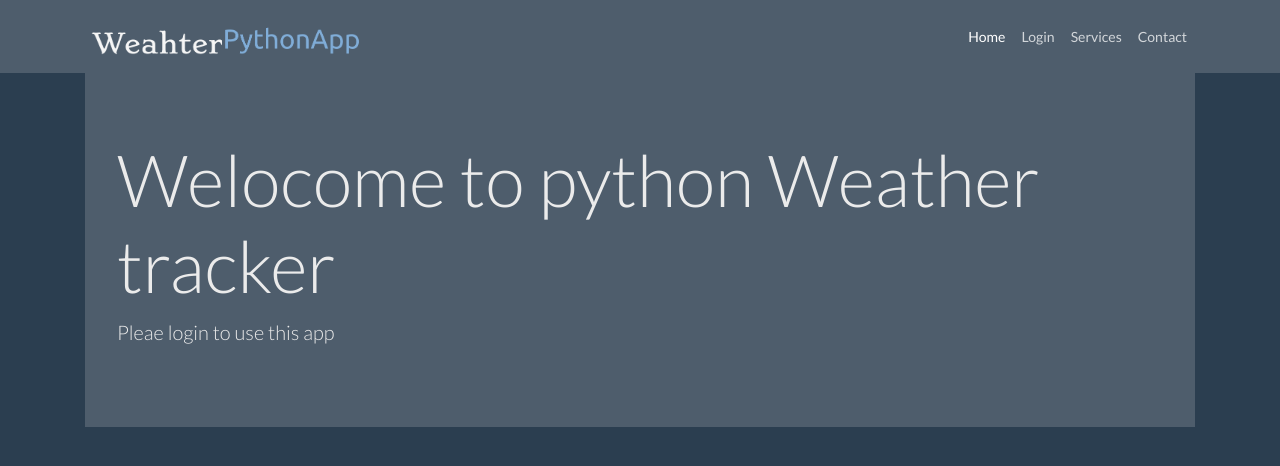
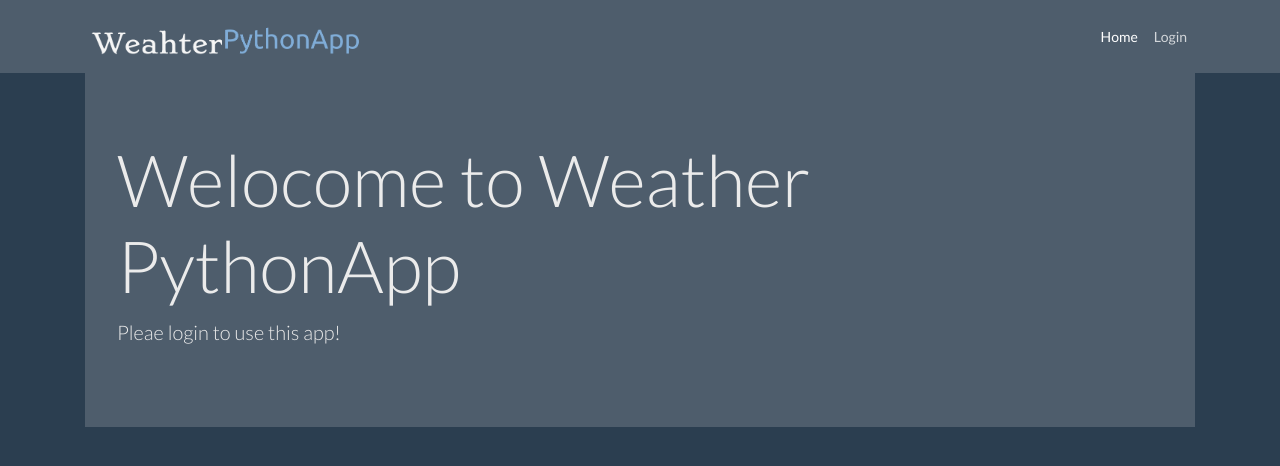
Before and after one commit to Spagecko/PythonFlaskWeatherApp, a Flask app: page / in a window 1280 px wide. Shown: the top 466 px of the page. Run offline with Flask 2, Linux system fonts and the light colour scheme; some libraries are stand-ins or nearby versions.

Commit message:
Add files via upload

```diff
--- a/Templates/home.html
+++ b/Templates/home.html
@@ -2,10 +2,14 @@
 
 {% block body %}
 {% include 'includes/_navbar.html' %}
+    <body>
         {% if loginID != False %}
+
         <div class="container-fluid">
             {% include 'includes/_jumbotron.html' %}
         </div>
+
+
         {%if len %}
         <div class="row text-center">
 
@@ -38,9 +42,5 @@
 
         {% endif %}
 
-
-
-
-
-
         {% endblock %}
+    </body>
--- a/Templates/includes/PleaseLogin.html
+++ b/Templates/includes/PleaseLogin.html
@@ -1,7 +1,7 @@
 <header class="jumbotron my-4">
-    <h1 class="display-3">Welocome to python Weather tracker  </h1>
+    <h1 class="display-3">Welocome to Weather PythonApp  </h1>
 
-    <p class="lead">Pleae login to use this app</p>
+    <p class="lead">Pleae login to use this app!</p>
 
 
 </header>
--- a/Templates/includes/_navbar.html
+++ b/Templates/includes/_navbar.html
@@ -19,12 +19,7 @@
                 <li class="nav-item">
                     <a class="nav-link" href="/login">Login</a>
                 </li>
-                <li class="nav-item">
-                    <a class="nav-link" href="#">Services</a>
-                </li>
-                <li class="nav-item">
-                    <a class="nav-link" href="#">Contact</a>
-                </li>
+
             </ul>
         </div>
     </div>
--- a/Templates/login.html
+++ b/Templates/login.html
@@ -4,7 +4,7 @@
 {% include 'includes/_navbar.html' %}
 <body>
     <div id="login">
-        <h3 class="text-center text-white pt-5">Login form</h3>
+
         <div class="container">
             <div id="login-row" class="row justify-content-center align-items-center">
                 <div id="login-column" class="col-md-6">
@@ -20,7 +20,7 @@
                                 <input type="password" name="password" id="password" class="form-control" value="password">
                             </div>
                             <div class="form-group">
-                                <label for="remember-me" class="text-info"><span>Remember me</span> <span><input id="remember-me" name="remember-me" type="checkbox"></span></label><br>
+
                                 <input type="submit" name="submit" class="btn btn-info btn-md" value="signin">
                             </div>
                             <button type="button" class="btn btn-outline-danger btn-block" name="singin_google" value="google"><i class="mdi mdi-google-plus"></i> Login With Google</button>
```
Also changed, not shown: Templates/includes/_jumbotron.html (+23 -3 lines). Lines whose indentation alone changed are shown as unchanged.
